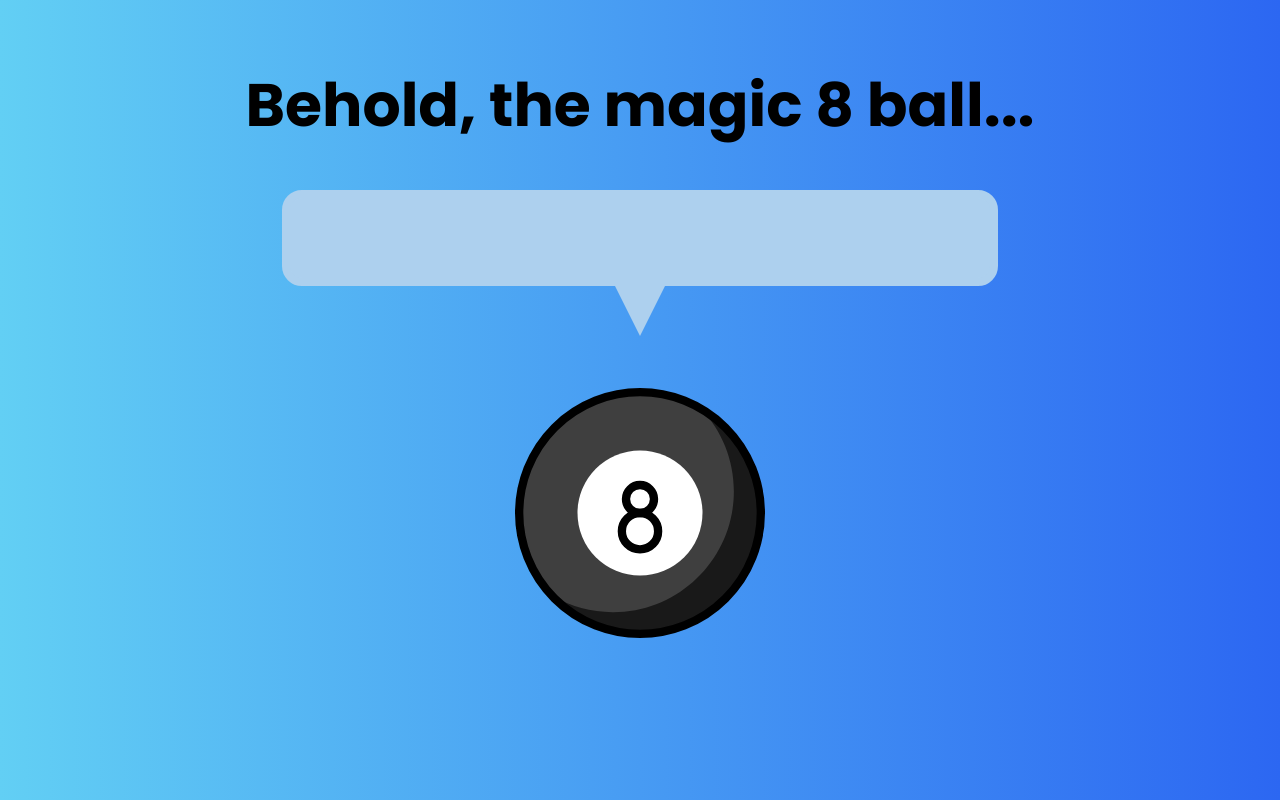
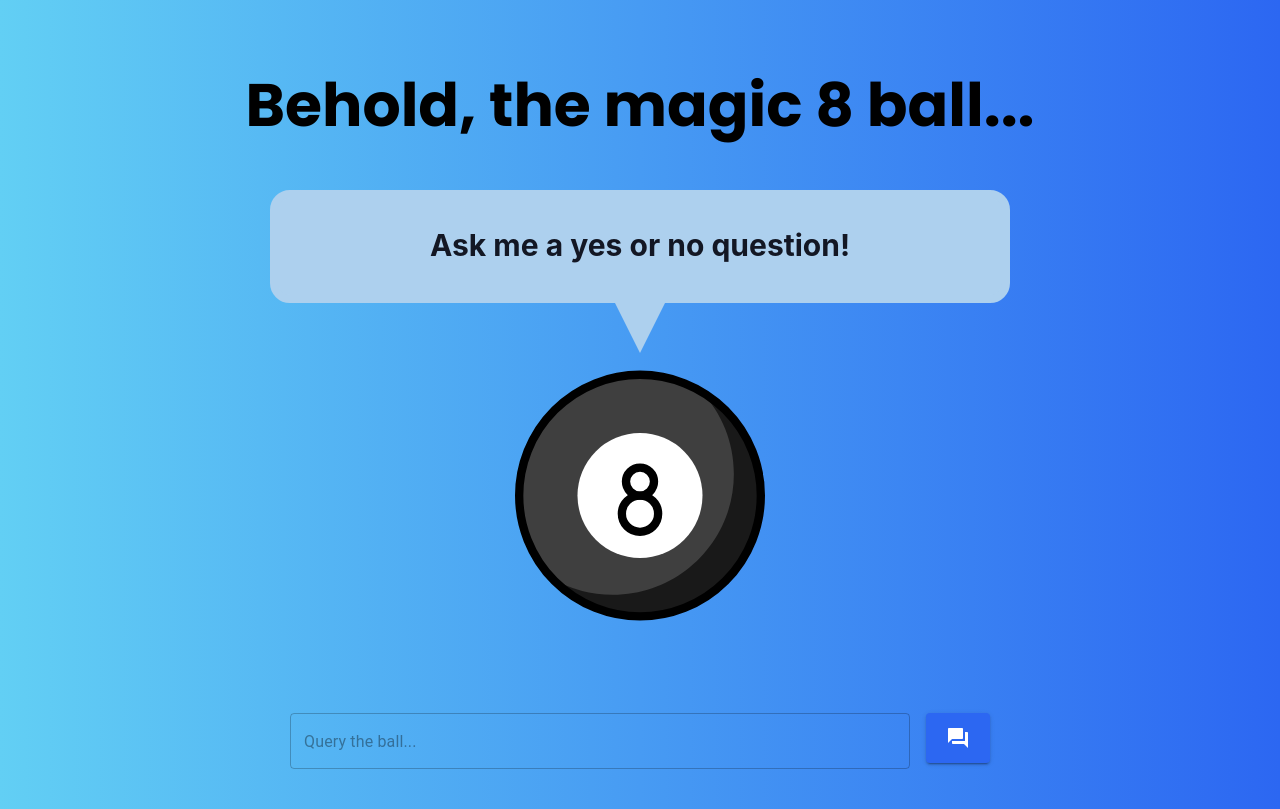
Before and after one commit to jayjay19630/magic-8-ball-app, a React (Vite) app: page / in a window 1280 px wide. Built offline with nearby package versions, Linux system fonts and the light colour scheme.

Commit message:
Initialise MUI Icon and React Hook Form Libraries to make query form

```diff
--- a/src/App.tsx
+++ b/src/App.tsx
@@ -1,16 +1,22 @@
+import { useState } from 'react';
 import './App.css'
 import EightBallSVG from './components/EightBall/EightBallSVG';
 import { Heading } from './components/Heading/Heading';
 import { SpeechBubble } from './components/SpeechBubble/SpeechBubble';
+import { UserInput } from './components/UserInput/UserInput';
 
 function App() {
+
+  const [response, setResponse] = useState('Ask me a yes or no question!');
+
 
   return (
     <div className='home'>
       <Heading/>
       <div className='ball-container'>
-        <SpeechBubble response={''}/>
+        <SpeechBubble response={response}/>
         <EightBallSVG />
+        <UserInput setResponse={setResponse}/>
       </div>
     </div>
   )
--- a/src/components/SpeechBubble/speechbubble.css
+++ b/src/components/SpeechBubble/speechbubble.css
@@ -6,12 +6,16 @@
 
     .bubble-text {
         width: 700px;
-        height: 80px;
+        height: 60px;
         background-color: rgb(173, 208, 238);
         border: 8px solid rgb(173, 208, 238);
         border-radius: 20px;
-        color: black;
-        font-size: large;
+        color: rgb(19, 23, 36);
+        font-weight: bold;
+        text-align: center;
+        padding: 12px;
+        padding-top: 25px;
+        font-size: 30px;
     }
 
     .bubble-tail {
--- /dev/null
+++ b/src/components/UserInput/UserInput.tsx
@@ -0,0 +1,36 @@
+import { Button, Icon, Stack, TextField } from '@mui/material';
+import './UserInput.css'
+import { SubmitHandler, useForm } from 'react-hook-form'
+import { QuestionAnswer } from '@mui/icons-material';
+
+interface IUserInput {
+    query: string
+  }
+
+export const UserInput = (props: { setResponse: Function }) => {
+
+    const { register, handleSubmit, formState: { errors }} = useForm<IUserInput>();
+
+    const handleQuerySubmit: SubmitHandler<IUserInput> = (data: {query: string}) => {
+        props.setResponse(data.query);
+    }
+
+    return (
+        <form onSubmit={handleSubmit(handleQuerySubmit)}>
+            <Stack spacing={2} width={700} direction={'row'}>
+                <TextField
+                    type="query"
+                    {...register("query", {required: 'Query is required'})}
+                    placeholder='Query the ball...'
+                    error={!!errors.query}
+                    helperText={errors.query?.message}
+                    style={{ width: 3000 }}
+                />
+                <Button sx={{width:100, height: 50, backgroundColor: '#2c67f2'}} type='submit' variant='contained' disableTouchRipple>
+                    <QuestionAnswer/>
+                </Button>
+            </Stack>
+        </form>
+
+    )
+}
```
Also changed, not shown: package.json (+6 -2 lines), src/components/UserInput/UserInput.css (added), 1 other file (tests, documents, lock files or other folders).
